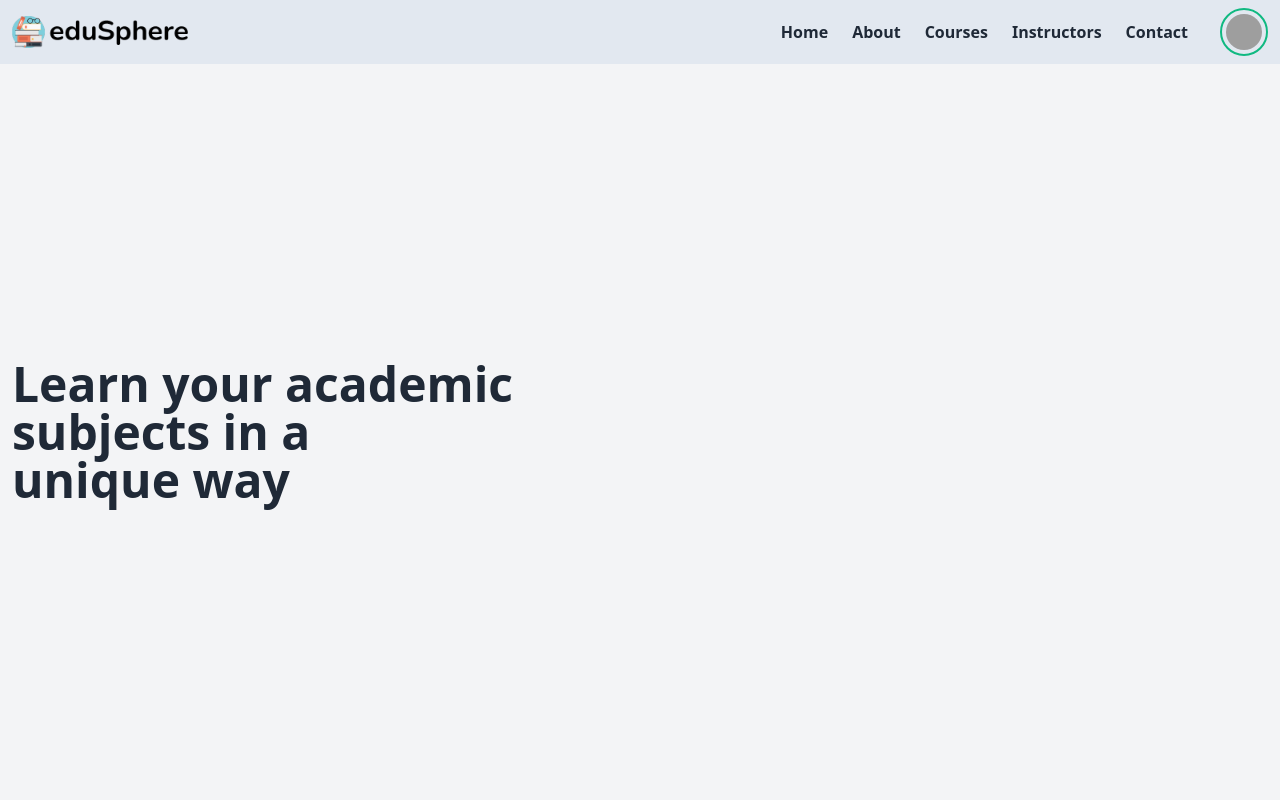
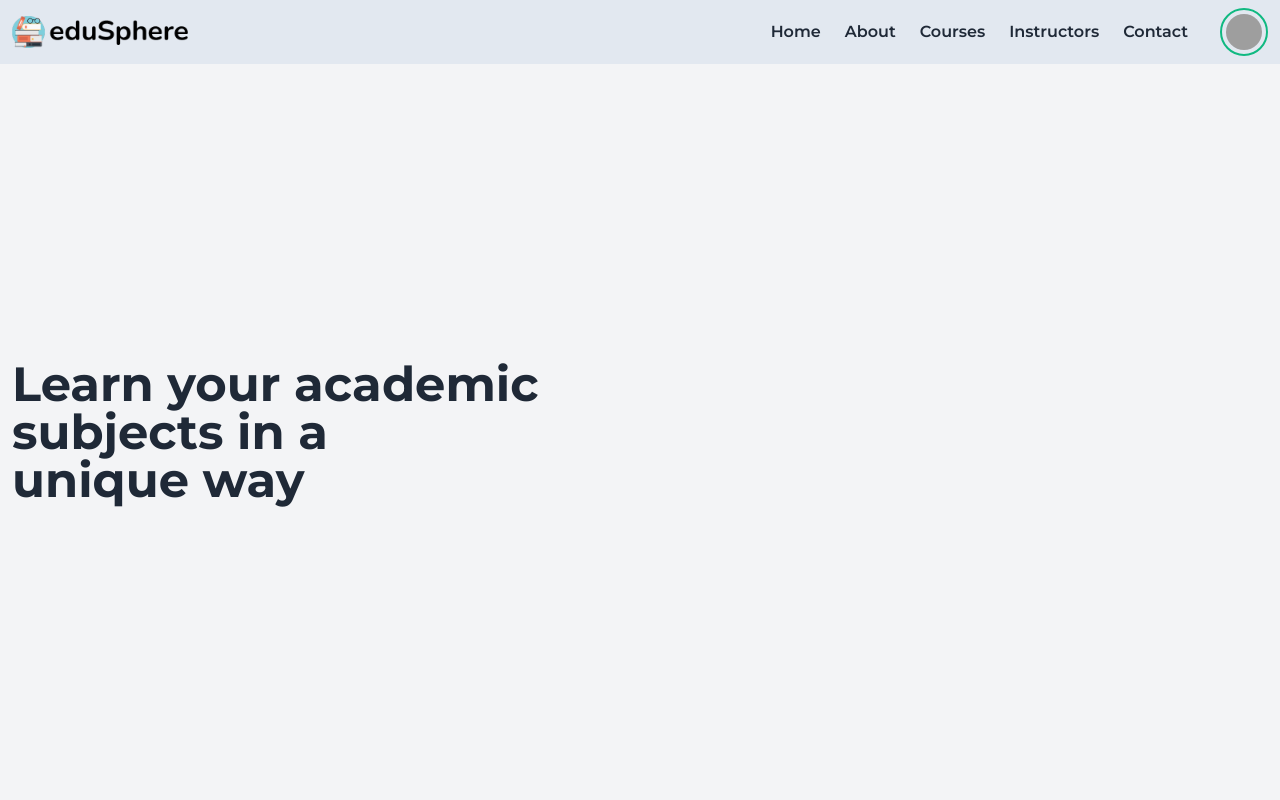
Before and after one commit to S-Alif/Edu-Sphere, a React (Vite) app in the folder main/frontend/: page / in a window 1280 px wide. Shown: the top 800 px of the page. Built offline with nearby package versions, Linux system fonts and the light colour scheme; grey boxes are pictures that could not be loaded.

Commit message:
[UPDATE] global css

```diff
--- a/main/frontend/src/assets/css/global.css
+++ b/main/frontend/src/assets/css/global.css
@@ -1,17 +1,18 @@
-@import url('https: //fonts.googleapis.com/css2?family=Montserrat:ital,wght@0,100..900;1,100..900&display=swap');
+@import url('https://fonts.googleapis.com/css2?family=Montserrat:ital,wght@0,100..900;1,100..900&display=swap');
 
-html{
+html {
   font-size: 100%;
   box-sizing: border-box;
 }
 
-body{
+body {
   margin: 0;
   padding: 0;
-  font-family: "Montserrat";
-  overflow-x: hidden!important;
+  font-family: "Montserrat", sans-serif;
+  line-height: 1.5;
+  overflow-x: hidden !important;
 }
 
-*{
+* {
   box-sizing: border-box;
 }
--- a/main/frontend/src/index.css
+++ b/main/frontend/src/index.css
@@ -1,4 +1,5 @@
 /* import design css */
+@import "./assets/css/global.css";
 @import "./assets/css/loginPage.css";
 
 @tailwind base;
```
